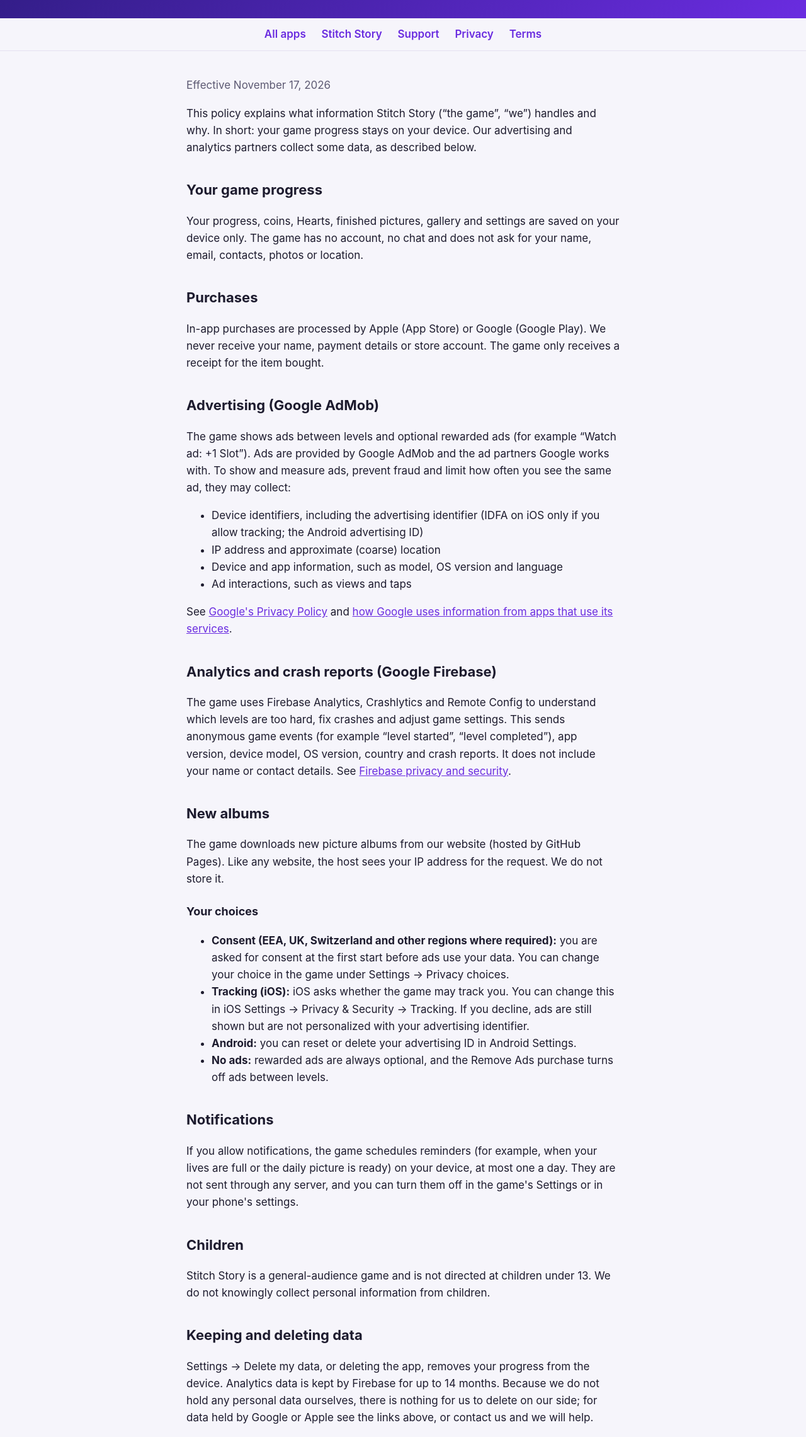
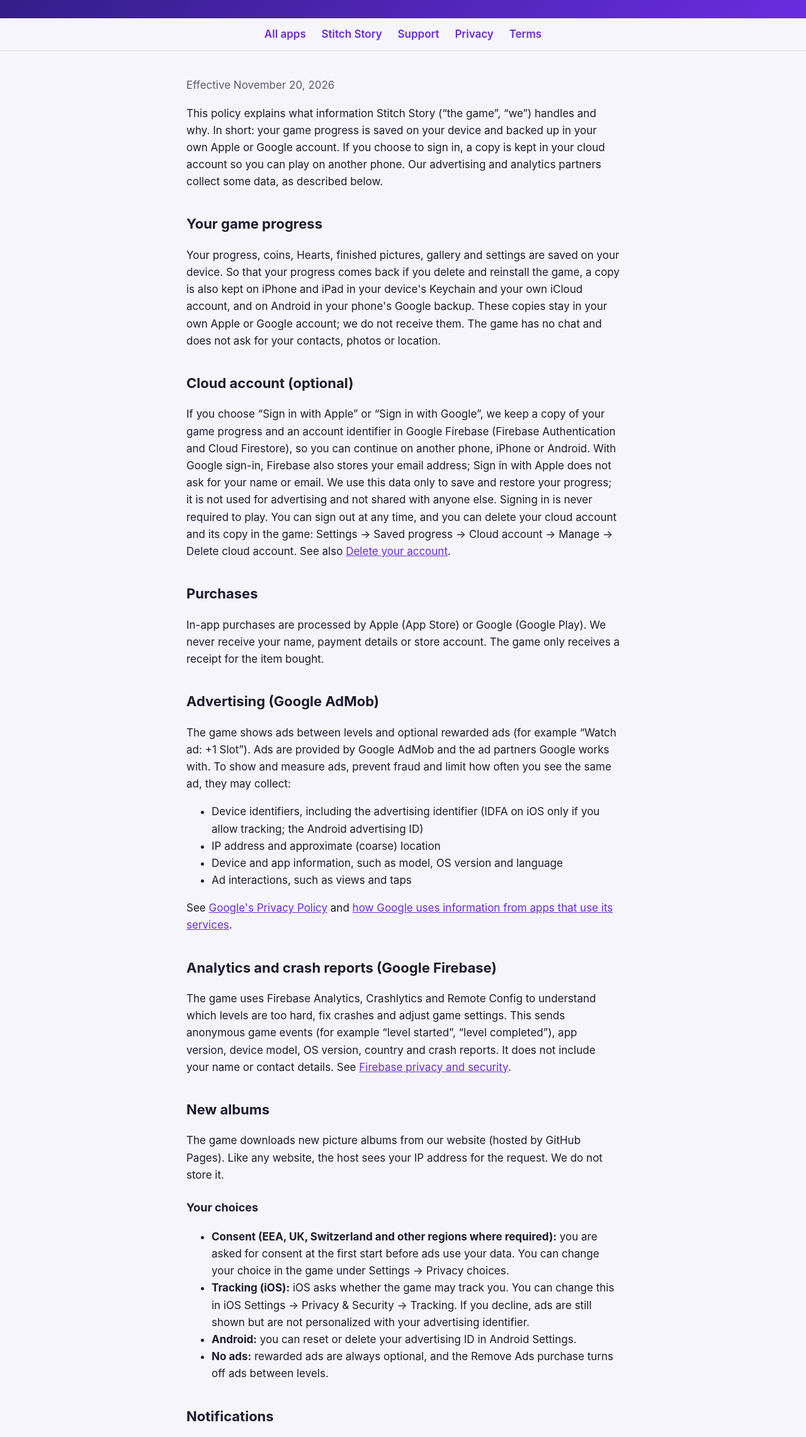
Before and after one commit to Abhi26116/abhi26116.github.io, a plain HTML site: page stitch-story/privacy.html in a window 1280 px wide. Shown: the part 227-2508 px from the top of the page at 63% size. Drawn offline with Linux system fonts and the light colour scheme.

Commit message:
Stitch Story: privacy policy for backups and the optional cloud account, delete-account page, support FAQ

```diff
--- a/stitch-story/privacy.html
+++ b/stitch-story/privacy.html
@@ -21,16 +21,29 @@
     <a href="terms.html">Terms</a>
   </nav>
   <main>
-    <p class="muted">Effective November 17, 2026</p>
+    <p class="muted">Effective November 20, 2026</p>
 
     <p>This policy explains what information Stitch Story (“the game”, “we”) handles and
-    why. In short: your game progress stays on your device. Our advertising and analytics
-    partners collect some data, as described below.</p>
+    why. In short: your game progress is saved on your device and backed up in your own Apple or
+    Google account. If you choose to sign in, a copy is kept in your cloud account so you can play on
+    another phone. Our advertising and analytics partners collect some data, as described below.</p>
 
     <h2>Your game progress</h2>
     <p>Your progress, coins, Hearts, finished pictures, gallery and settings are saved on
-    your device only. The game has no account, no chat and does not ask for your name,
-    email, contacts, photos or location.</p>
+    your device. So that your progress comes back if you delete and reinstall the game, a copy is
+    also kept on iPhone and iPad in your device's Keychain and your own iCloud account, and on Android
+    in your phone's Google backup. These copies stay in your own Apple or Google account; we do not
+    receive them. The game has no chat and does not ask for your contacts, photos or location.</p>
+
+    <h2>Cloud account (optional)</h2>
+    <p>If you choose “Sign in with Apple” or “Sign in with Google”, we keep a copy of your game
+    progress and an account identifier in Google Firebase (Firebase Authentication and Cloud
+    Firestore), so you can continue on another phone, iPhone or Android. With Google sign-in, Firebase
+    also stores your email address; Sign in with Apple does not ask for your name or email. We use this
+    data only to save and restore your progress; it is not used for advertising and not shared with
+    anyone else. Signing in is never required to play. You can sign out at any time, and you can delete
+    your cloud account and its copy in the game: Settings → Saved progress → Cloud account → Manage →
+    Delete cloud account. See also <a href="delete-account.html">Delete your account</a>.</p>
 
     <h2>Purchases</h2>
     <p>In-app purchases are processed by Apple (App Store) or Google (Google Play). We never
@@ -85,10 +98,14 @@
     We do not knowingly collect personal information from children.</p>
 
     <h2>Keeping and deleting data</h2>
-    <p>Settings → Delete my data, or deleting the app, removes your progress from the device.
-    Analytics data is kept by Firebase for up to 14 months. Because we do not hold any personal
-    data ourselves, there is nothing for us to delete on our side; for data held by Google or
-    Apple see the links above, or contact us and we will help.</p>
+    <p>Settings → Delete my data removes your progress from the device and also deletes the
+    Keychain and iCloud copies and, if you are signed in, your cloud account and its copy (an Android
+    phone's Google backup is replaced with the next backup, usually within a day). Deleting your cloud
+    account (Settings → Saved progress → Cloud account → Manage) removes the account and its copy right
+    away and, for Sign in with Apple, revokes the game's access to your Apple account. A copy in a cloud
+    account you no longer use stays until you delete it; you can also ask us to delete it, see
+    <a href="delete-account.html">Delete your account</a>. Analytics data is kept by Firebase for up to
+    14 months. For data held by Google or Apple see the links above, or contact us and we will help.</p>
 
     <h2>Your rights</h2>
     <p>Depending on where you live (for example under the GDPR, the CCPA or India's DPDP Act),
```
Also changed, not shown: stitch-story/delete-account.html (added, +54 -0 lines), stitch-story/support.html (+12 -3 lines).
